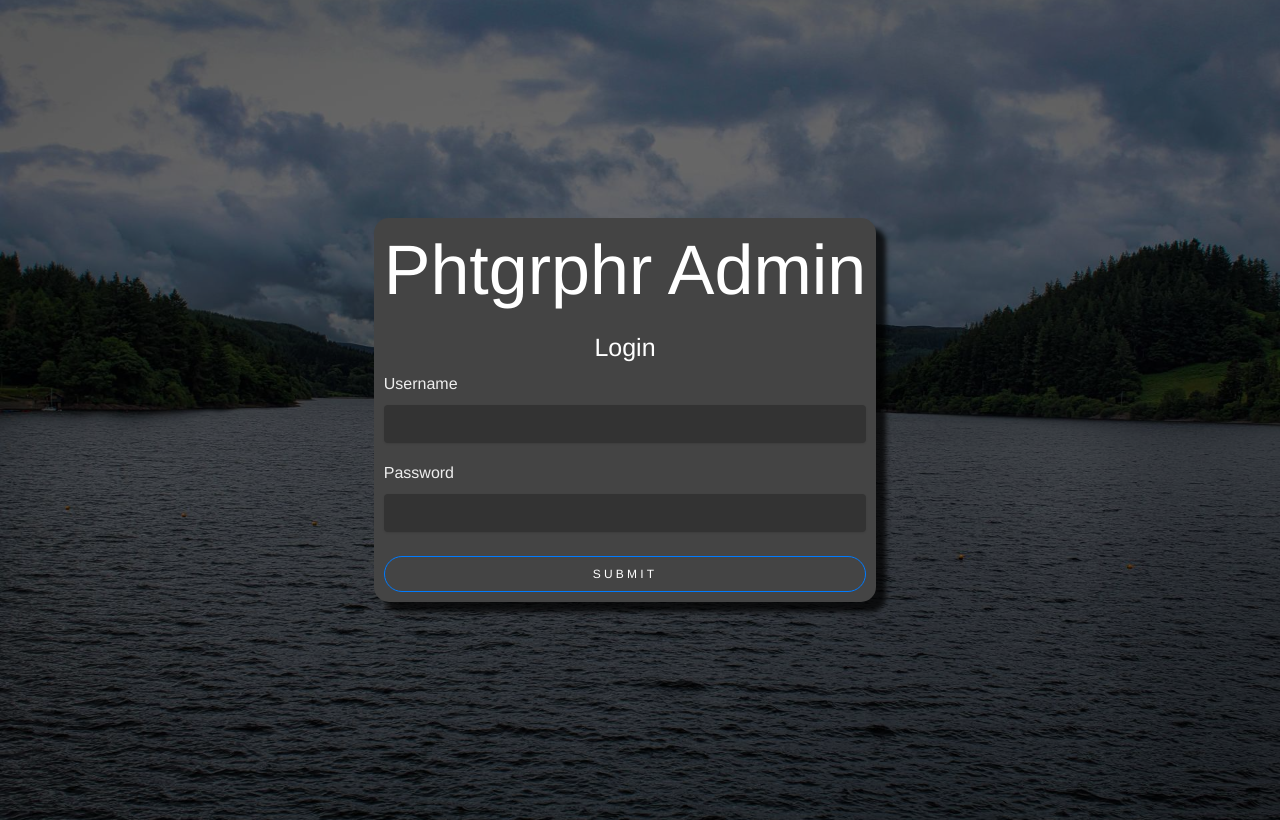
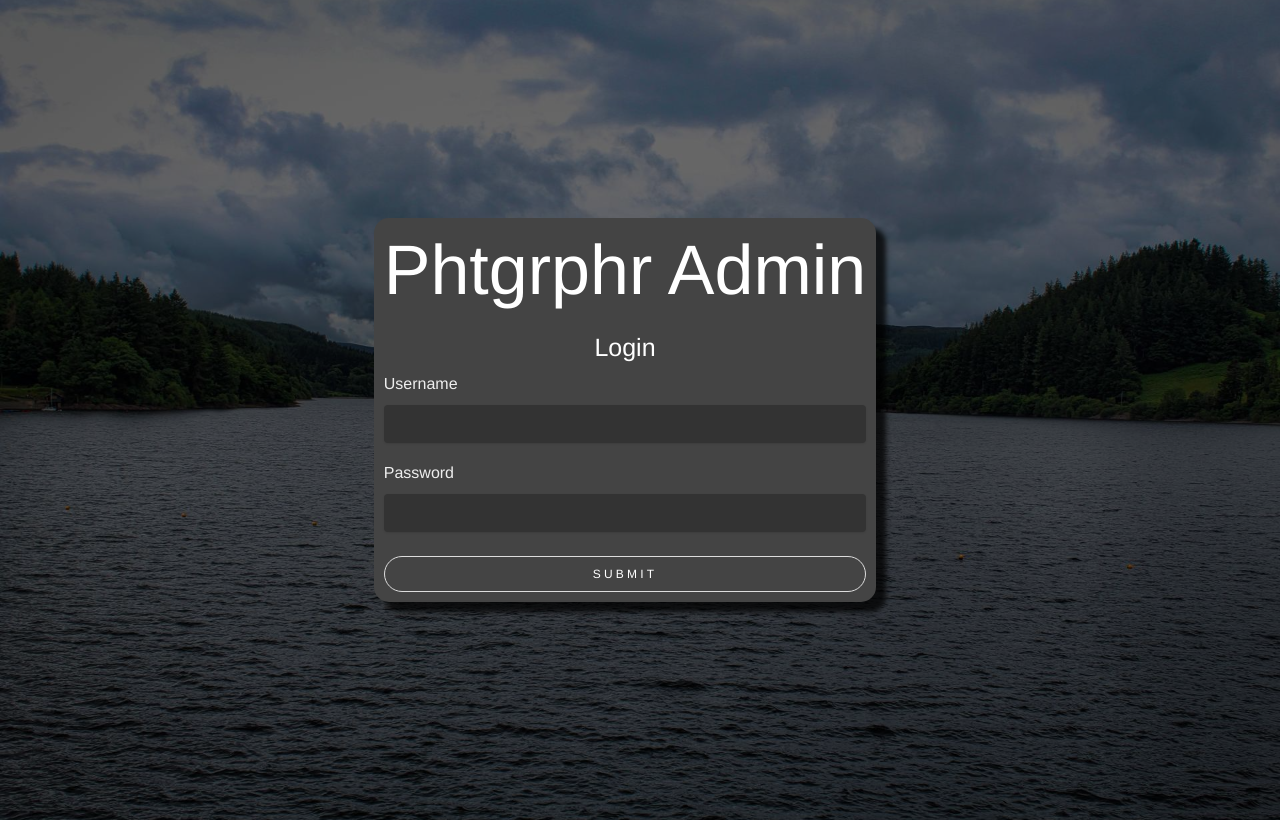
Before and after one commit to APillowEdwards/phtgrphr, a Vue app in the folder view/: page /admin in a window 1280 px wide. Built offline with nearby package versions, Linux system fonts and the light colour scheme; a web font is replaced by a local one; what v-clipboard, vue-async-computed would draw is missing.

Commit message:
Override default button border colours

```diff
--- a/view/public/css/style.css
+++ b/view/public/css/style.css
@@ -273,9 +273,11 @@ a {
     box-shadow: none !important; }
   .btn.btn-primary {
     background: transparent;
+    border-color: #dddddd;
     color: #fff; }
     .btn.btn-primary:hover, .btn.btn-primary:active, .btn.btn-primary:focus {
-      background: #444444; }
+      background: #444444;
+      border-color: #aaaaaa; }
 
 .progress {
   overflow: visible;
```
